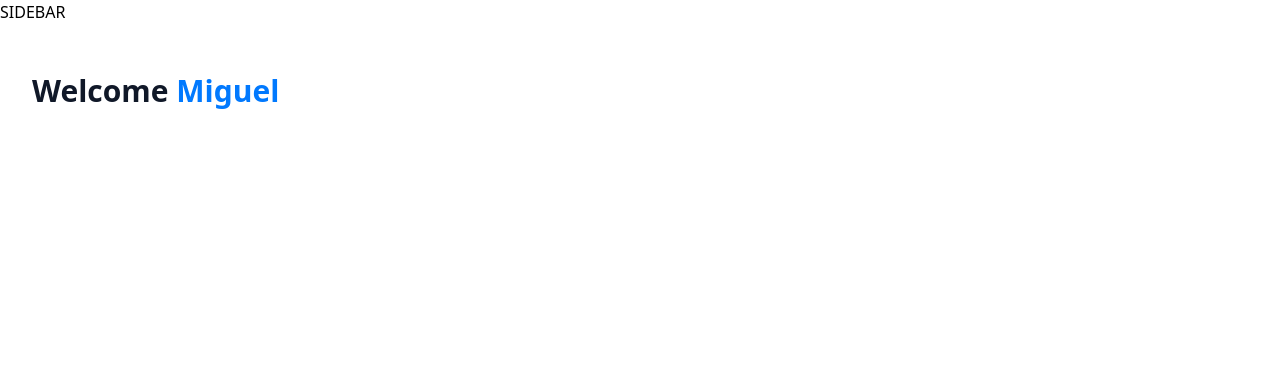
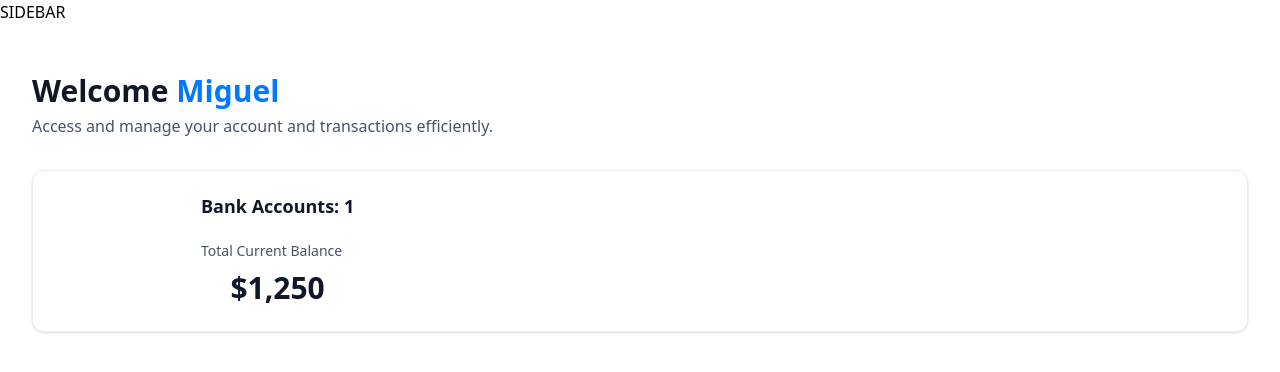
Before and after one commit to miguel-ardz/banking, a Next.js app: page / in a window 1280 px wide. Shown: the top 372 px of the page. Built offline with nearby package versions, Linux system fonts and the light colour scheme.

Commit message:
add components to displaying currency

```diff
--- a/app/(root)/page.tsx
+++ b/app/(root)/page.tsx
@@ -1,4 +1,5 @@
 import HeaderBox from '@/components/HeaderBox'
+import TotalBalanceBox from '@/components/TotalBalanceBox';
 
 const Home = () => {
 
@@ -14,6 +15,12 @@
             user={loggedIn?.firstName || 'Guest'}
             subtext="Access and manage your account and transactions efficiently."
           />
+
+          <TotalBalanceBox
+            accounts={[]}
+            totalBanks={1}
+            totalCurrentBalance={1250.35}
+          />
         </header>
       </div>
     </section>
--- /dev/null
+++ b/components/AnimatedCounter.tsx
@@ -0,0 +1,12 @@
+'use client';
+import CountUp from 'react-countup'
+
+const AnimatedCounter = ( { amount }: { amount: number } ) => {
+  return (
+    <div>
+        $<CountUp end={amount} />
+    </div>
+  )
+}
+
+export default AnimatedCounter
--- a/components/HeaderBox.tsx
+++ b/components/HeaderBox.tsx
@@ -10,7 +10,7 @@
                 </span>
             )}
         </h1>
-        <p></p>
+        <p className="header-box-subtext">{subtext}</p>
     </div>
   )
 }
--- /dev/null
+++ b/components/TotalBalanceBox.tsx
@@ -0,0 +1,31 @@
+import AnimatedCounter from './AnimatedCounter'
+
+const TotalBalanceBox = ({
+    accounts = [], totalBanks, totalCurrentBalance
+}: TotalBalanceBoxProps) => {
+  return (
+    <section className="total-balance">
+        <div className="total-balance-chart">
+            { /* DoughnutChart */ }
+        </div>
+
+        <div className="flex flex-col gap-6">
+            <h2 className="header-2">
+                Bank Accounts: {totalBanks}
+            </h2>
+            <div className="flex flex-col gap-2">
+                <p className="total-balance-label">
+                    Total Current Balance
+                </p>
+
+                <p className="total-balance-amount flex-center gap-2">
+                    <AnimatedCounter amount=
+                    {totalCurrentBalance} />
+                </p>
+            </div>
+        </div>
+    </section>
+  )
+}
+
+export default TotalBalanceBox
--- a/package.json
+++ b/package.json
@@ -11,10 +11,13 @@
   "dependencies": {
     "class-variance-authority": "^0.7.1",
     "clsx": "^2.1.1",
+    "filter-obj": "^6.1.0",
     "lucide-react": "^1.17.0",
     "next": "16.2.6",
+    "query-string": "^9.4.0",
     "radix-ui": "^1.4.3",
     "react": "19.2.4",
+    "react-countup": "^6.5.3",
     "react-dom": "19.2.4",
     "shadcn": "^4.8.3",
     "tailwind-merge": "^3.6.0",
--- a/types/index.d.ts
+++ b/types/index.d.ts
@@ -202,7 +202,7 @@
   appwriteItemId?: string;
 }
 
-declare interface TotlaBalanceBoxProps {
+declare interface  TotalBalanceBoxProps {
   accounts: Account[];
   totalBanks: number;
   totalCurrentBalance: number;
```
Also changed, not shown: 1 other file (tests, documents, lock files or other folders).
